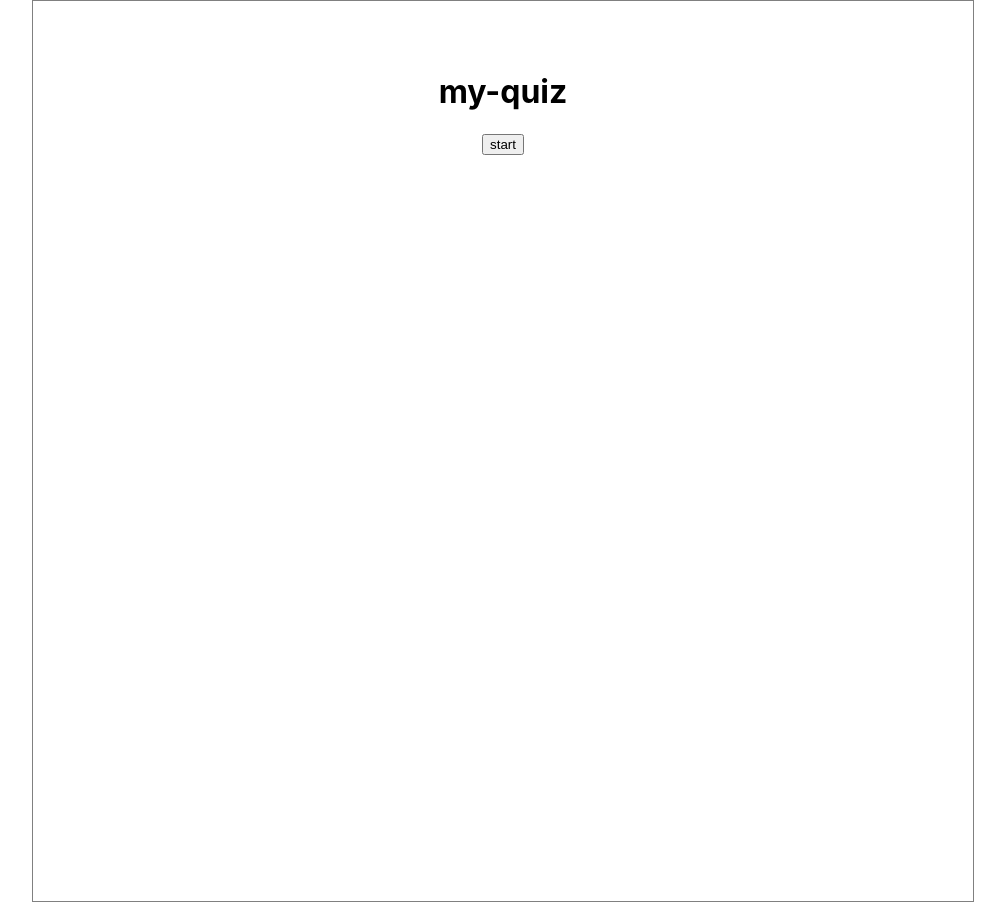
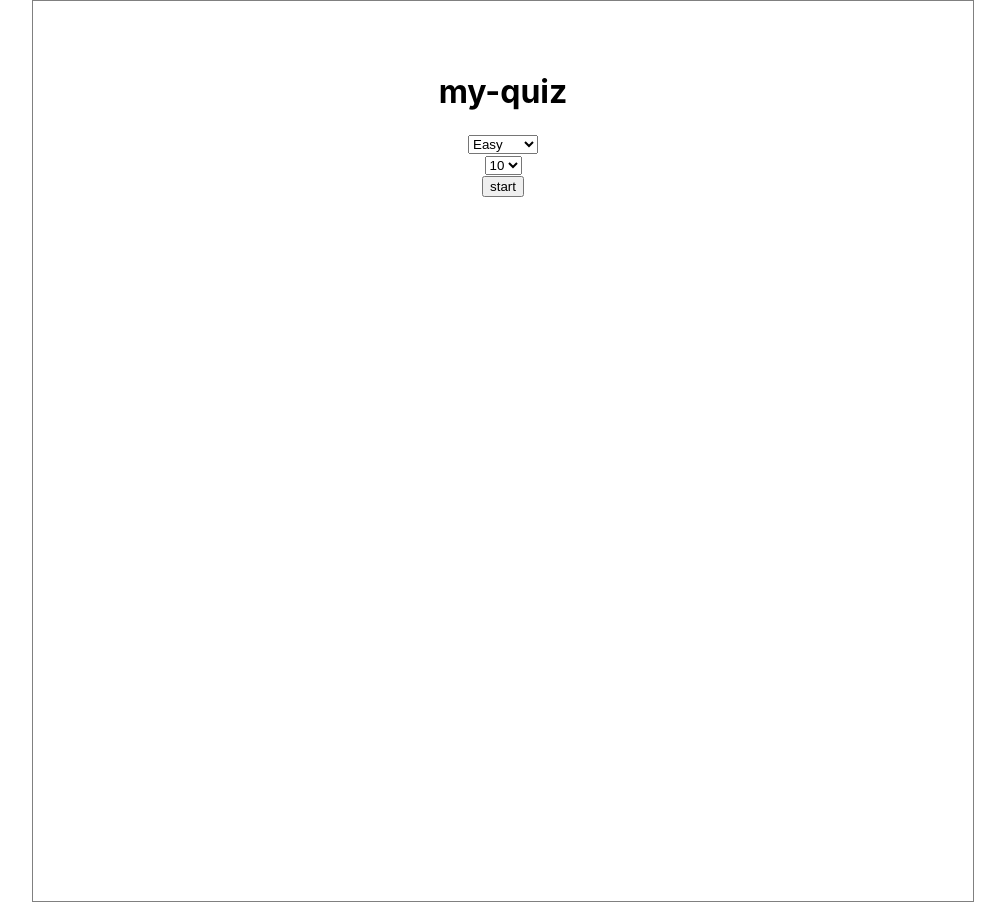
Before and after one commit to Pavel-Sol/quiz-app, a React (Create React App) app: page / in a window 1280 px wide. Shown: the whole page, without its empty margins (137-1142 px from the left). Built offline with nearby package versions, Linux system fonts and the light colour scheme.

Commit message:
добавлена возможность выбора сложности и кол-ва вопросов, создан компонент StartupSettings

```diff
--- a/src/App.tsx
+++ b/src/App.tsx
@@ -3,7 +3,8 @@ import { useSelector, useDispatch } from 'react-redux';
 
 import QuestionCard from './components/QuestionCard';
 import Loader from './components/Loader';
-import { getNextQuestionAC, fetchQuizQuestions, setAnswerAC, resetDataAC } from './store/actions';
+import StartupSettings from './components/StartupSettings'
+import { getNextQuestionAC, setAnswerAC,} from './store/actions';
 import {RootStateType} from './store'
 
 const App: FC = () => {
@@ -21,17 +22,12 @@ const App: FC = () => {
     dispatch(setAnswerAC(''));
   };
 
-  const startGame = () => {
-    dispatch(resetDataAC());
-    dispatch(fetchQuizQuestions());
-  };
-
   return (
     <div className="container">
       <h1>my-quiz</h1>
       {data ? <div>SCORE: {score}</div> : null}
       {!data || totalQuestions - 1 === questionNum ? (
-        <button onClick={() => startGame()}>start</button>
+        <StartupSettings />
       ) : null}
       {loading && <Loader />}
       {data ? <QuestionCard data={data[questionNum]} userAnswer={userAnswer}/> : null}
--- /dev/null
+++ b/src/components/StartupSettings.tsx
@@ -0,0 +1,48 @@
+import React, { FC } from 'react';
+import {useDispatch } from 'react-redux';
+import {useState} from 'react'
+
+import {fetchQuizQuestions, resetDataAC} from './../store/actions'
+
+const StartupSettings: FC = () => {
+   const dispatch = useDispatch()
+   const [difficulty, setDifficulty] = useState('easy')
+   const [amount, setAmount] = useState('10')
+
+   const startGame = (difficulty: string, amount: string) => {
+      dispatch(resetDataAC());
+      dispatch(fetchQuizQuestions(difficulty, amount));
+    };
+
+   //  select изменение лок. стейта--------
+    const selectDifficulty = (e: React.ChangeEvent<HTMLSelectElement>) => {
+      setDifficulty(e.target.value)
+    }
+
+    const selectAmount = (e: React.ChangeEvent<HTMLSelectElement>) => {
+      setAmount(e.target.value)
+    }
+
+   return(
+      <div>
+         <div className='difficulty'>
+            <select onChange={selectDifficulty}>
+               <option value="easy">Easy</option>
+               <option value="medium">Medium</option>
+               <option value="hard">Hard</option>
+            </select>
+         </div>
+
+         <div className='quantity'>
+            <select onChange={selectAmount}>
+               <option value="10">10</option>
+               <option value="20">20</option>
+               <option value="30">30</option>
+            </select>
+         </div>
+         <button onClick={() => startGame(difficulty, amount)}>start</button>
+      </div>
+   )
+}
+
+export default StartupSettings
--- a/src/store/actions.ts
+++ b/src/store/actions.ts
@@ -37,12 +37,12 @@ export const getNextQuestionAC = (): QuizActionType => {
   };
 };
 
-export const fetchQuizQuestions = (): ThunkAction<void, RootStateType, null, QuizActionType> => {
+export const fetchQuizQuestions = (difficulty: string, amount: string): ThunkAction<void, RootStateType, null, QuizActionType> => {
   return async (dispatch) => {
     dispatch(showLoaderAC());
 
     try {
-      const res = await fetch(`https://opentdb.com/api.php?amount=10&difficulty=easy&type=multiple`);
+      const res = await fetch(`https://opentdb.com/api.php?amount=${amount}&difficulty=${difficulty}&type=multiple`);
 
       const json = await res.json();
 
```
